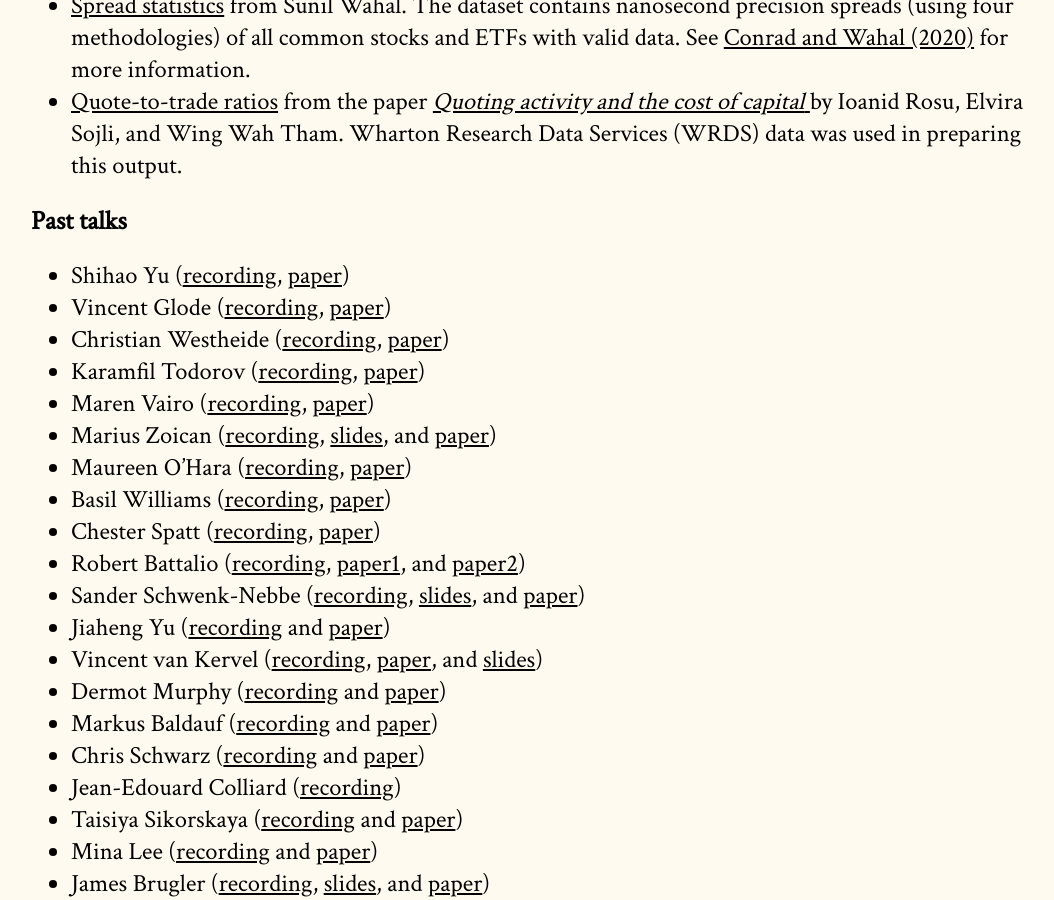
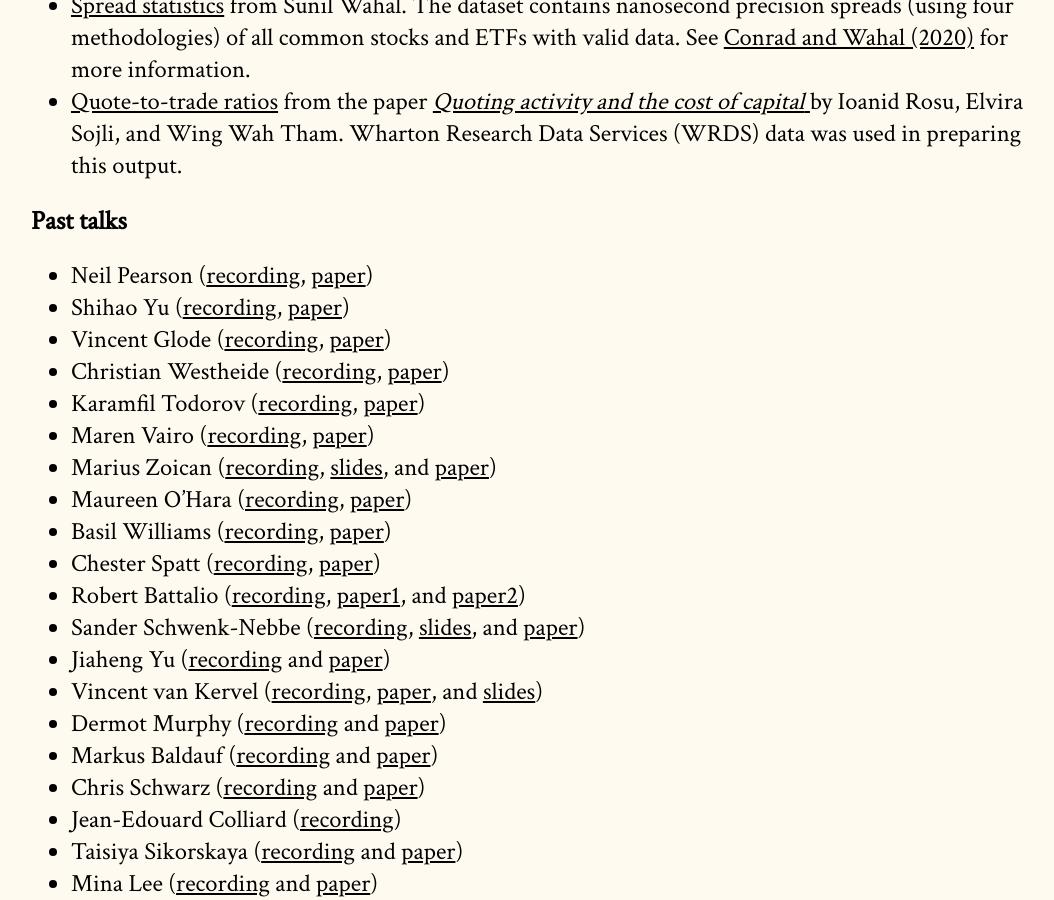
Before and after one commit to cpfiffer/microstructure.exchange, a Jekyll site: the page built from index.md, in a window 1280 px wide and 900 px high, scrolled down 2602 px. Shown: the whole window, without its empty margins (97-1151 px from the left). Built offline with Jekyll 4.4.1, drawn with Linux system fonts in a browser that asks for light colours; some web fonts are replaced.

Commit message:
Update index.md

```diff
--- a/index.md
+++ b/index.md
@@ -61,6 +61,7 @@ The Microstructure Exchange will host resources, tools, and data for microstruct
 - [Quote-to-trade ratios](https://drive.google.com/file/d/1H8wMvA_59-N5Y_xiDPGTbpBsX5BFwOIV/view) from the paper [_Quoting activity and the cost of capital_ ](https://papers.ssrn.com/sol3/papers.cfm?abstract_id=3005928) by Ioanid Rosu, Elvira Sojli, and Wing Wah Tham. Wharton Research Data Services (WRDS) data was used in preparing this output.
 
 ## Past talks
+- Neil Pearson ([recording](https://youtu.be/PbLjL_3PPGk), [paper](https://papers.ssrn.com/sol3/papers.cfm?abstract_id=4389657))
 - Shihao Yu ([recording](https://youtu.be/B-lbXTex1F4), [paper](https://papers.ssrn.com/sol3/papers.cfm?abstract_id=4349184))
 - Vincent Glode ([recording](https://youtu.be/UsEkU5FVzso), [paper](https://microstructure.exchange/papers/Infosales_and_armsraces_29.pdf))
 - Christian Westheide ([recording](https://youtu.be/9QgL7unAlN8), [paper](https://papers.ssrn.com/sol3/papers.cfm?abstract_id=4289346))
```
